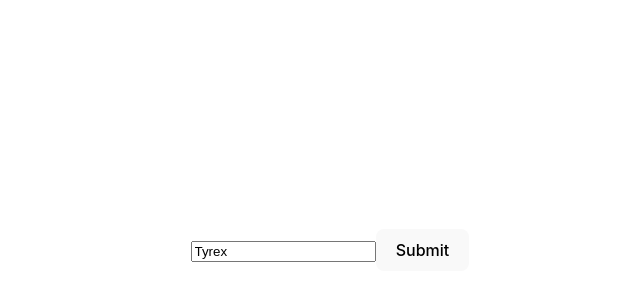
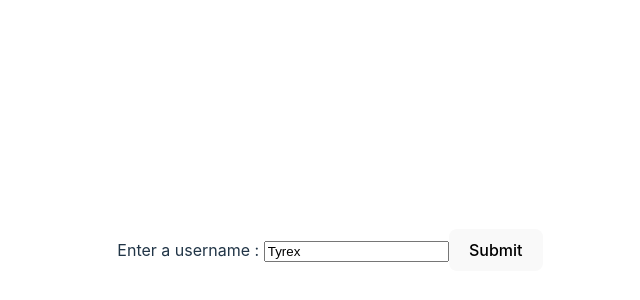
Before and after one commit to tyrex1829/react-forms, a React (Vite) app: page / in a window 1280 px wide. Shown: the part 150-450 px from the top of the page, without its empty margins (310-950 px from the left). Built offline with nearby package versions, Linux system fonts and the light colour scheme.

Commit message:
label for

```diff
--- a/src/UsernameForm.jsx
+++ b/src/UsernameForm.jsx
@@ -8,11 +8,13 @@ function UsernameForm () {
 
     return (
         <div>
+            <label htmlFor="username">Enter a username : </label>
             <input
                 type="text"
                 placeholder="username"
                 value={username}
                 onChange={updateUsername}
+                id="username"
             />
             <button>Submit</button>
         </div>
```
